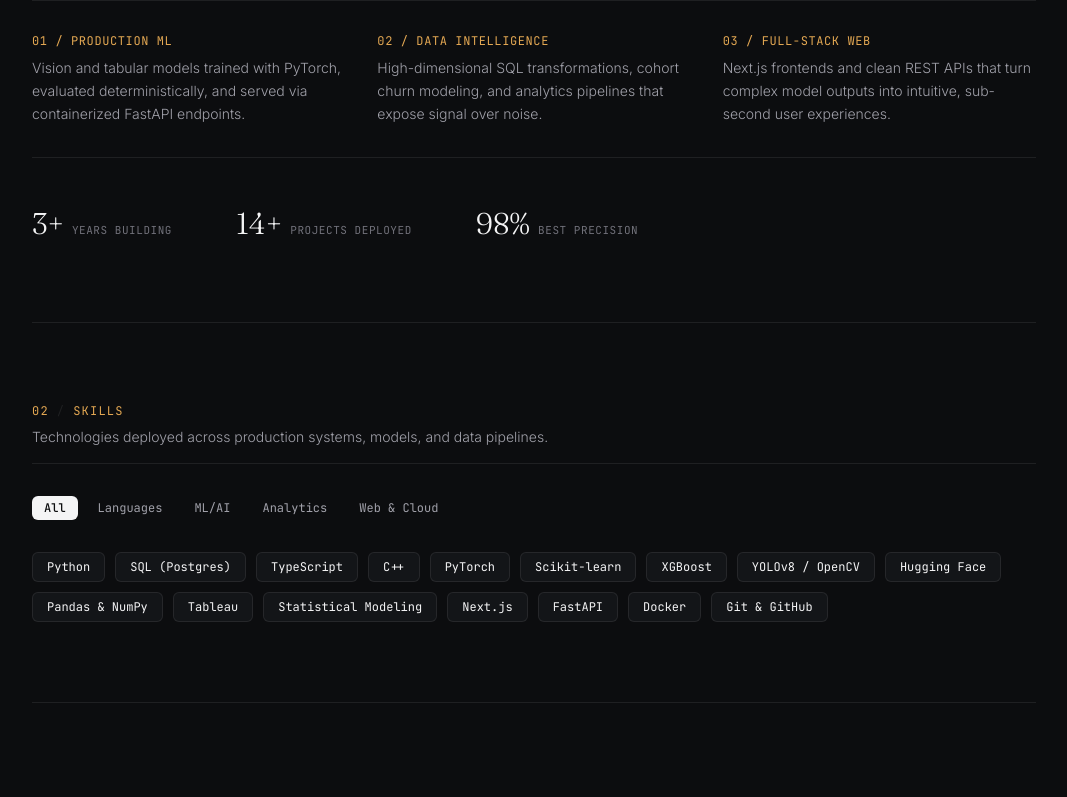
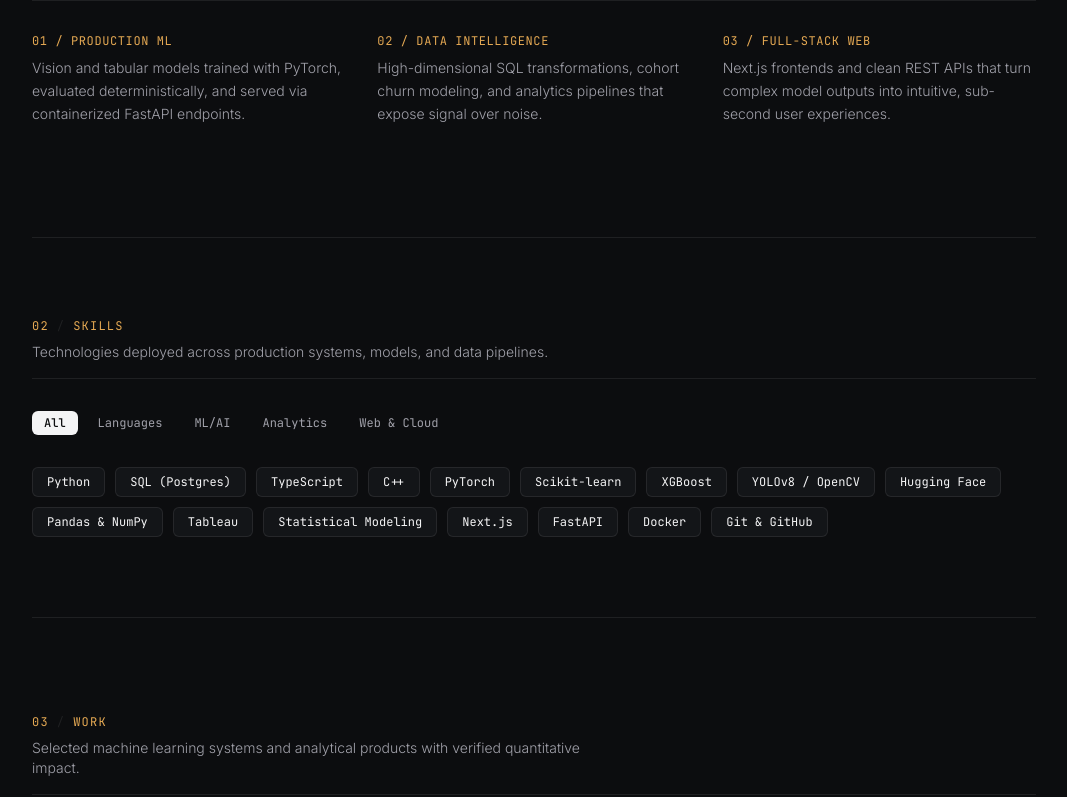
Before and after one commit to KrishnaTerminalOpen/krishna_sahu, a Next.js app: page / in a window 1280 px wide. Shown: the part 1016-1813 px from the top of the page, without its empty margins (106-1173 px from the left). Built offline with nearby package versions, Linux system fonts and the light colour scheme.

Commit message:
Remove statistics/numbers row from About section

```diff
--- a/components/AboutSection.tsx
+++ b/components/AboutSection.tsx
@@ -21,7 +21,7 @@ export function AboutSection() {
       </p>
 
       {/* 3 Focused "What that looks like" Pillars */}
-      <div className="grid grid-cols-1 md:grid-cols-3 gap-8 py-8 border-t border-b border-border mb-12">
+      <div className="grid grid-cols-1 md:grid-cols-3 gap-8 py-8 border-t border-border">
         {about.pillars.map((pillar) => (
           <div key={pillar.title} className="space-y-2">
             <div className="font-mono text-xs text-accent uppercase tracking-wider">
@@ -33,18 +33,6 @@ export function AboutSection() {
           </div>
         ))}
       </div>
-
-      {/* Minimal Inline Counter Numbers */}
-      <div className="flex flex-wrap items-center gap-8 sm:gap-16 font-mono text-xs text-muted">
-        {about.stats.map((stat, i) => (
-          <div key={i} className="flex items-baseline gap-2">
-            <span className="font-serif text-3xl text-foreground font-light">
-              <Counter to={stat.value} suffix={stat.suffix} />
-            </span>
-            <span className="text-subtle uppercase tracking-wider text-[11px]">{stat.label}</span>
-          </div>
-        ))}
-      </div>
     </section>
   );
 }
```
